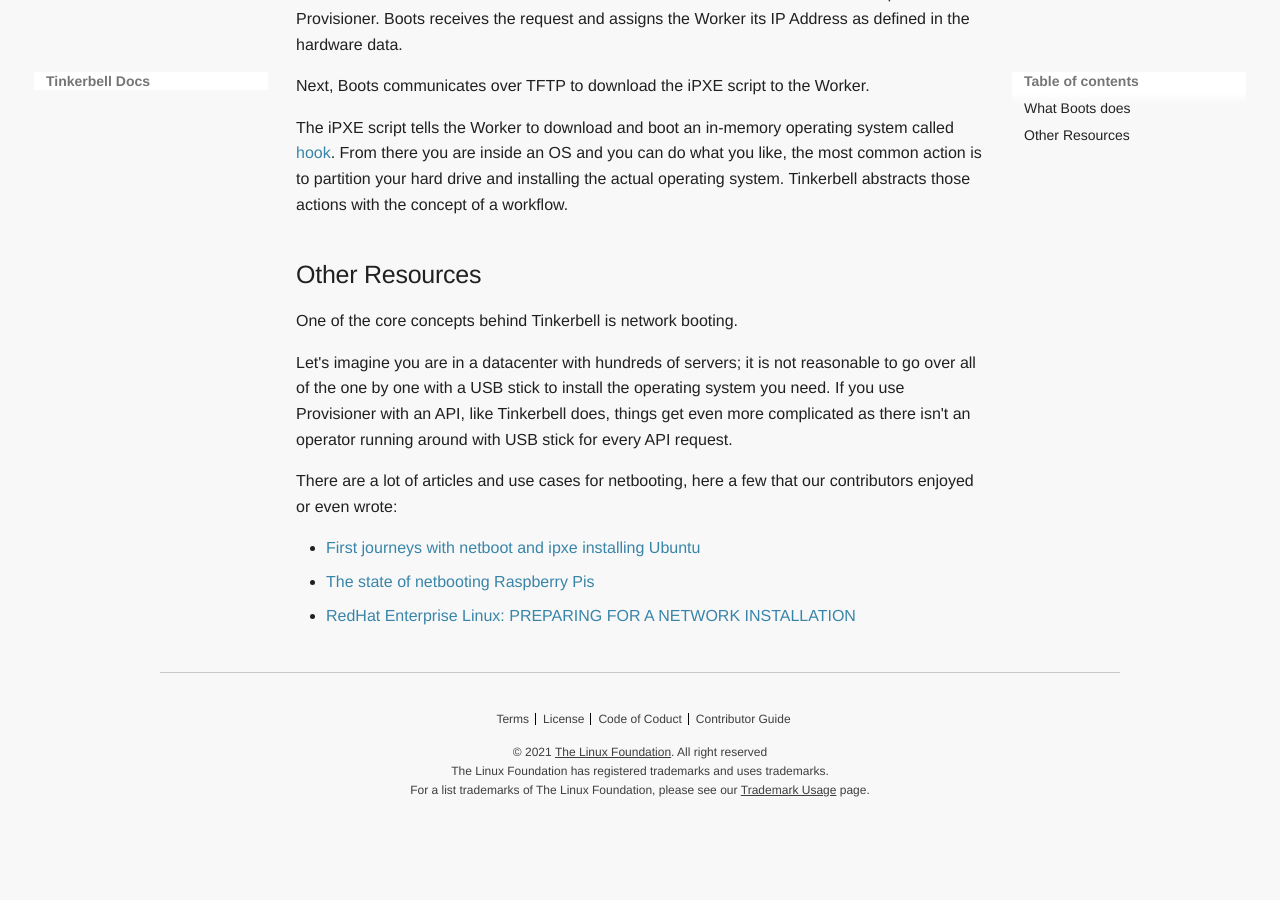
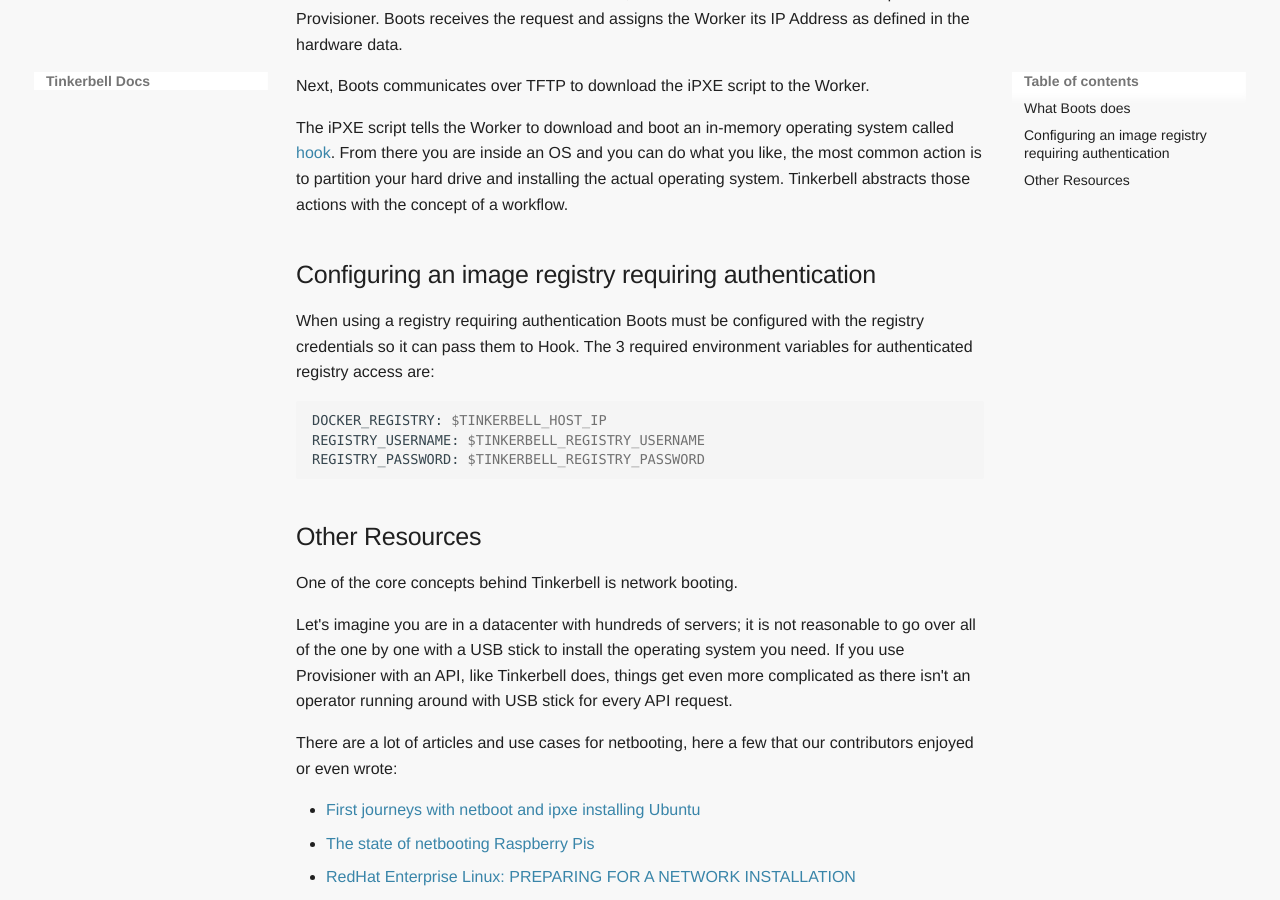
Before and after one commit to tinkerbell/tinkerbell-docs, an MkDocs documentation site: the page built from docs/services/boots.md, in a window 1280 px wide and 900 px high, scrolled down 453 px. Built offline with MkDocs 1.6.1 and Material for MkDocs 9.7.7, drawn with Linux system fonts in a browser that asks for light colours; some web fonts are replaced; before the commit the page ends 1285 px from its top, so only the background shows below that.

Commit message:
Add authenticated registry notes to boots docs
Signed-off-by: Chris Doherty <chris.doherty4@gmail.com>

````diff
--- a/docs/services/boots.md
+++ b/docs/services/boots.md
@@ -23,6 +23,17 @@
 From there you are inside an OS and you can do what you like, the most common action is to partition your hard drive and installing the actual operating system.
 Tinkerbell abstracts those actions with the concept of a workflow.
 
+## Configuring an image registry requiring authentication
+
+When using a registry requiring authentication Boots must be configured with the registry credentials so it can pass
+them to Hook. The 3 required environment variables for authenticated registry access are:
+
+```sh
+DOCKER_REGISTRY: $TINKERBELL_HOST_IP
+REGISTRY_USERNAME: $TINKERBELL_REGISTRY_USERNAME
+REGISTRY_PASSWORD: $TINKERBELL_REGISTRY_PASSWORD
+```
+
 ## Other Resources
 
 One of the core concepts behind Tinkerbell is network booting.
````
